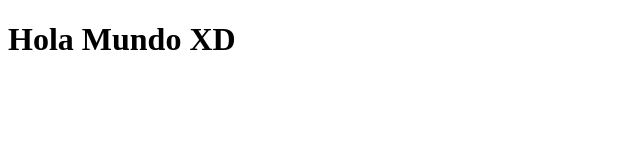
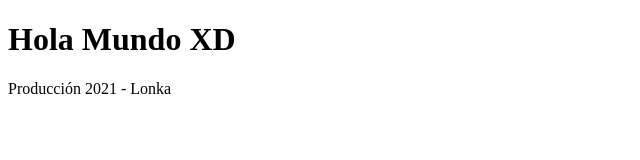
Before and after one commit to LauraAngie/Prueba, a plain HTML site: page index.html in a window 1280 px wide. Shown: the whole page, without its empty margins (0-640 px from the left). Drawn offline with Linux system fonts and the light colour scheme.

Commit message:
cambio 1-produccion

```diff
--- a/index.html
+++ b/index.html
@@ -7,5 +7,6 @@
 </head>
 <body>
     <h1>Hola Mundo XD</h1>
+    <p>Producción 2021 - Lonka</p>
 </body>
 </html>
```
